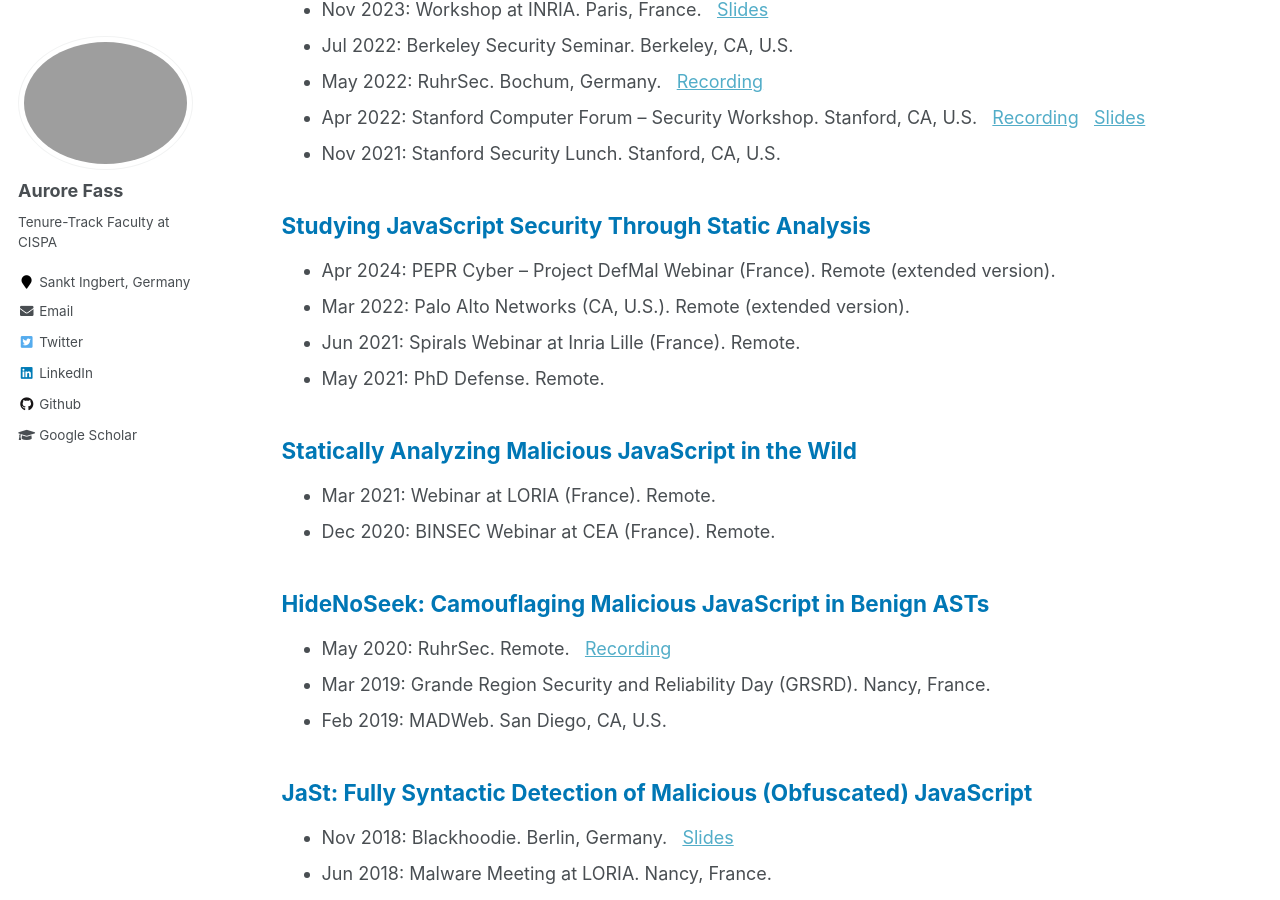
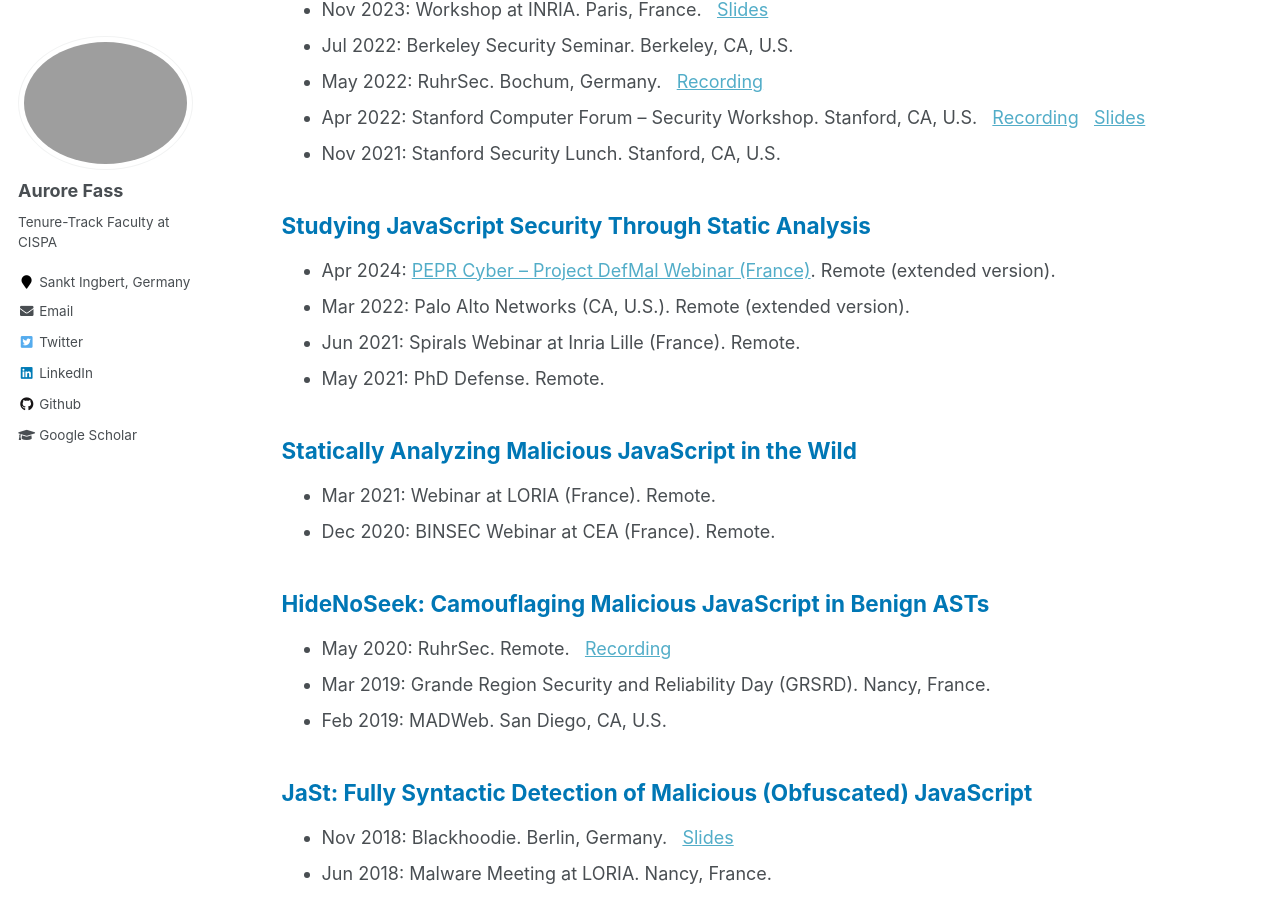
Before and after one commit to Aurore54F/aurore54f.github.io, a Jekyll site: the page built from _pages/publications.md, in a window 1280 px wide and 900 px high, scrolled down 2237 px. Built offline with Jekyll 4.4.1, drawn with Linux system fonts in a browser that asks for light colours; part of the change alters nothing that is shown.

```diff
--- a/_pages/publications.md
+++ b/_pages/publications.md
@@ -41,7 +41,7 @@ author_profile: true
 
 ## <span style="color:rgb(0, 119, 181)"> Studying JavaScript Security Through Static Analysis </span>
 
-* Apr 2024: PEPR Cyber -- Project DefMal Webinar (France). Remote (extended version).
+* Apr 2024: [PEPR Cyber -- Project DefMal Webinar (France)](https://www.loria.fr/event/studying-javascript-security-through-static-analysis-detection-of-malicious-and-vulnerable-code-defmal-webinar-with-aurore-fass/). Remote (extended version).
 * Mar 2022: Palo Alto Networks (CA, U.S.). Remote (extended version).
 * Jun 2021: Spirals Webinar at Inria Lille (France). Remote.
 * May 2021: PhD Defense. Remote.
```
Also changed, not shown: 1 other file.
